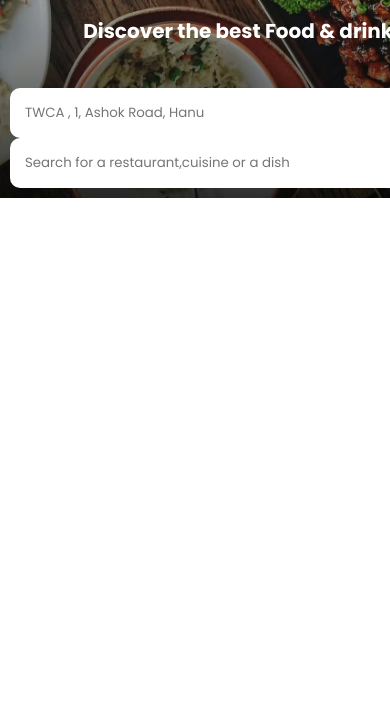
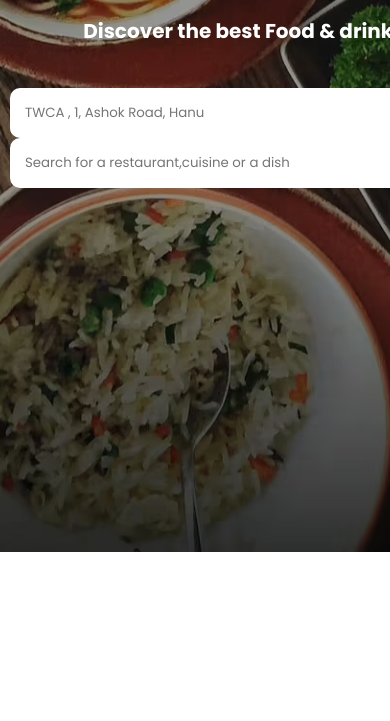
Before and after one commit to momin-abdurraheman/Zomato-Landing-Page, a plain HTML site: page index.html in a window 390 px wide. Shown: the part 123-844 px from the top of the page. Drawn offline with Linux system fonts and the light colour scheme.

Commit message:
Update style.css

```diff
--- a/style.css
+++ b/style.css
@@ -106,7 +106,7 @@
         padding: 16px;
     }
     .hero__section{
-        min-height: 80px;
+        min-height: 80vh;
     }
     .hero__section_input_container{
         flex-direction: column;
```
